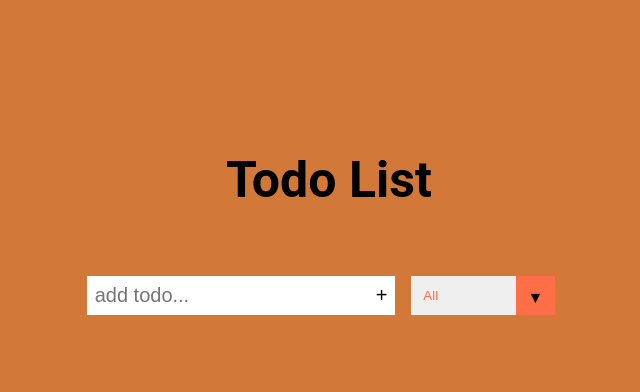
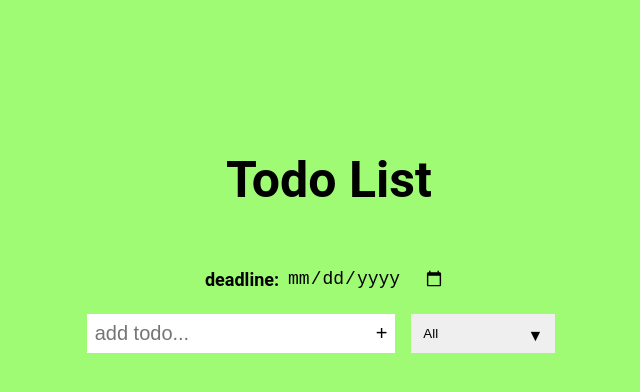
Before and after one commit to Duck-Pink/react-todo-ts, a React (Vite) app: page / in a window 1280 px wide. Shown: the top 392 px of the page, without its empty margins (311-951 px from the left). Built offline with nearby package versions, Linux system fonts and the light colour scheme.

Commit message:
complete functions

```diff
--- a/src/App.css
+++ b/src/App.css
@@ -4,7 +4,7 @@
 }
 
 body {
-  background-color: rgb(210, 120, 56);
+  background-color: rgb(159, 251, 116);
   color: black;
   font-family: "Roboto", sans-serif;
 }
@@ -17,3 +17,18 @@ h1 {
   align-items: center;
   padding-top: 100px;
 }
+
+h2 {
+   font-size: 18px;
+}
+
+.form-deadline {
+  display: flex;
+  justify-content: center;
+  align-items: center;
+}
+
+#deadline {
+  background: none;
+  font-size: 18px;
+}
--- a/src/App.tsx
+++ b/src/App.tsx
@@ -4,7 +4,11 @@ import "./App.css";
 function App() {
   return (
     <div className="app">
-      <h1> Todo List</h1>
+      <h1> Todo List </h1>
+      <form className="form-deadline">
+        <h2>deadline:</h2>
+        <input type="date" id="deadline" name="deadline" />
+      </form>
       <TodoList />
     </div>
   );
--- a/src/components/Todo.tsx
+++ b/src/components/Todo.tsx
@@ -1,18 +1,18 @@
-import dayjs from "dayjs";
 import "./todo.css";
-import { useState } from "react";
+import { SetStateAction } from "react";
 import check from "../assets/check.svg";
 import xmark from "../assets/xmark.svg";
+import { ITodo } from "../interface/todo";
 
 interface TodoProps {
   id: number;
   text: string;
   completed: boolean;
+  todos: ITodo[];
+  setTodos: React.Dispatch<SetStateAction<ITodo[]>>;
 }
 
-function Todo({ id, text, completed }: TodoProps) {
-  const [todos, setTodos] = useState<TodoProps[]>([]);
-
+function Todo({ id, text, completed, todos, setTodos }: TodoProps) {
   // complete
   const completeHandler = () => {
     setTodos(
@@ -31,8 +31,12 @@ function Todo({ id, text, completed }: TodoProps) {
     console.log("setTodos", setTodos);
   };
 
+  // check deadline
+
+  var checkDeadline = new Date().getTime() - new Date("2023-07-10").getTime();
+
   return (
-    <div className="todo">
+    <div className={`${checkDeadline === 1 ? "deadline" : "todo"}`}>
       <li key={id} className={`todo-tiem ${completed ? "completed" : ""}`}>
         {text}
         {/* <br />
--- a/src/components/TodoList.tsx
+++ b/src/components/TodoList.tsx
@@ -49,6 +49,7 @@ function TodoList() {
     } else {
       let todoLocal = JSON.parse(localStorage.getItem("todos"));
       setTodos(todoLocal);
+      console.log("setTodos(todoLocal)", setTodos(todoLocal));
     }
   };
 
@@ -82,9 +83,18 @@ function TodoList() {
         </div>
       </div>
       <ul className="list">
-        {filterTodos.map((todo) => {
+        {filterTodos.map((todo, index) => {
           const { text, id, completed } = todo;
-          return <Todo id={id} text={text} completed={completed} />;
+          return (
+            <Todo
+              key={index}
+              id={id}
+              text={text}
+              completed={completed}
+              todos={todos}
+              setTodos={setTodos}
+            />
+          );
         })}
       </ul>
     </>
--- a/src/components/todo-list.css
+++ b/src/components/todo-list.css
@@ -28,6 +28,11 @@ button:hover {
     color: white;
 }
 
+.list {
+  list-style: none;
+}
+
+
   /*CUSTOM SELECTOR */
 select {
   -webkit-appearance: none;
@@ -47,7 +52,6 @@ select {
   overflow: hidden;
 }
 select {
-    color: #ff6f47;
   cursor: pointer;
   width: 9rem;
   padding: 12px;
@@ -60,35 +64,11 @@ select {
   top: 0;
   right: 0;
   padding: 12px;
-    background: #ff6f47;
   cursor: pointer;
   pointer-events: none;
 }
 /* Transition */
 
-  /* .select:hover::after {
-    transform: scale(1.5);
-  } */
-
-/*
-select {
-    outline: 0;
-    box-shadow: none;
-    border: 0 !important;
-    background-image: none;
-
-    color: #ff6f47;
-    cursor: pointer;
-    padding: 10.5px;
-    width: 7rem;
+.select:hover::after {
+  transform: scale(0.75);
 }
-
-.select {
-    margin: 1rem;
-    position: relative;
-    overflow: hidden;
-} */
-
-.list {
-    list-style: none;
-}
--- a/src/components/todo.css
+++ b/src/components/todo.css
@@ -29,3 +29,7 @@ li {
 .btn-delete:hover {
     background-color: red;
 }
+
+.deadline {
+    color:red
+}
```
Lines whose indentation alone changed are shown as unchanged.
